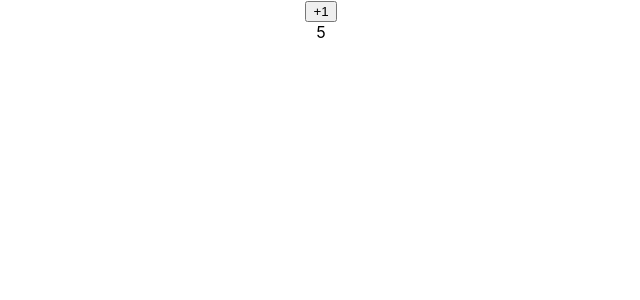
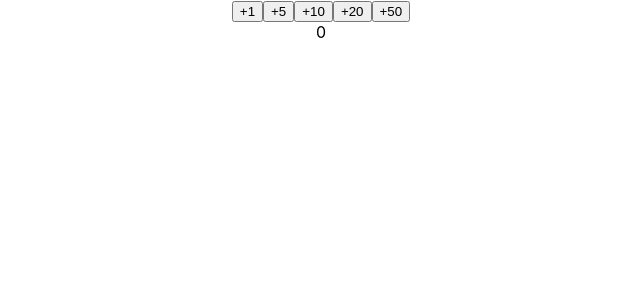
Before and after one commit to HamzaSheikh05/react-hooks, a React (Create React App) app: page / in a window 1280 px wide. Shown: the top 300 px of the page, without its empty margins (319-959 px from the left). Built offline with nearby package versions, Linux system fonts and the light colour scheme.

Commit message:
Added more buttons and increase the counter dynamically

```diff
--- a/src/Hooks.js
+++ b/src/Hooks.js
@@ -1,10 +1,10 @@
 import React, { Component, useState } from 'react';
 
 const HookCreation = (props) => {
-    //const handleClick = () => setCounter(counter * 2);
+    const handleClick = () => props.onClickFunction(props.increment);
     return(
-        <button onClick={props.onClickFunction}>
-            +1
+        <button onClick={handleClick}>
+            +{props.increment}
         </button>
     )
 }
@@ -17,11 +17,15 @@ const Display = (props) => {
 }
 
 const Application = () => {
-    const [counter, setCounter] = useState(5);
-    const incrementCounter = () => setCounter(counter + 1);
+    const [counter, setCounter] = useState(0);
+    const incrementCounter = (incrementValue) => setCounter(counter + incrementValue);
     return(
         <div>
-            <HookCreation onClickFunction={incrementCounter}/>
+            <HookCreation onClickFunction={incrementCounter} increment={1}/>
+            <HookCreation onClickFunction={incrementCounter} increment={5}/>
+            <HookCreation onClickFunction={incrementCounter} increment={10}/>
+            <HookCreation onClickFunction={incrementCounter} increment={20}/>
+            <HookCreation onClickFunction={incrementCounter} increment={50}/>
             <Display message={counter}/>
         </div>
     )
```
